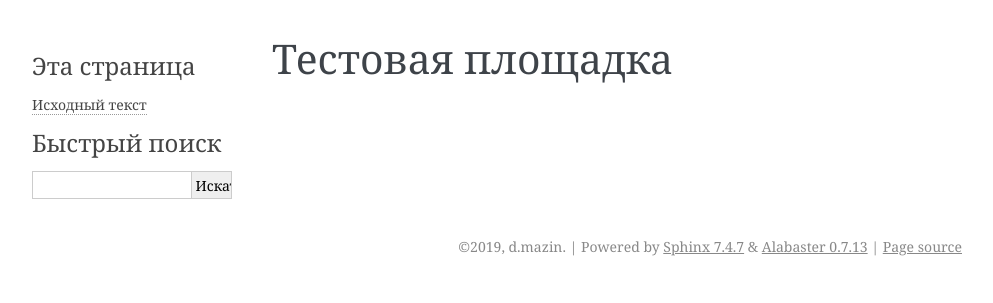
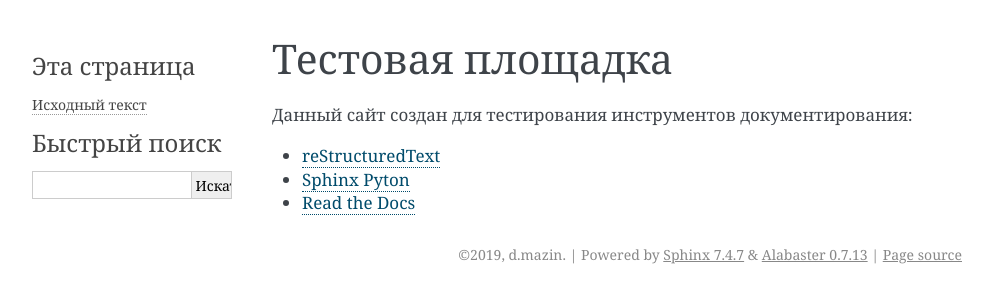
Before and after one commit to mazinden/confluence_test, a Sphinx documentation site: the page built from test_docs/source/index.rst, in a window 1280 px wide. Shown: the top 303 px of the page, without its empty margins (148-1141 px from the left). Built offline with Sphinx 7.4.7, drawn with Linux system fonts in a browser that asks for light colours; pages that are not in the unit, such as notebooks, are missing from menus.

Commit message:
Update index.rst

```diff
--- a/test_docs/source/index.rst
+++ b/test_docs/source/index.rst
@@ -12,3 +12,9 @@
 
    medical_card
    receipt_api
+
+Данный сайт создан для тестирования инструментов документирования:
+
+* `reStructuredText <https://sphinx-ru.readthedocs.io/ru/latest/rst-markup.html>`_
+* `Sphinx Pyton <http://www.sphinx-doc.org/en/master/>`_
+* `Read the Docs <https://readthedocs.com/>`_
```
